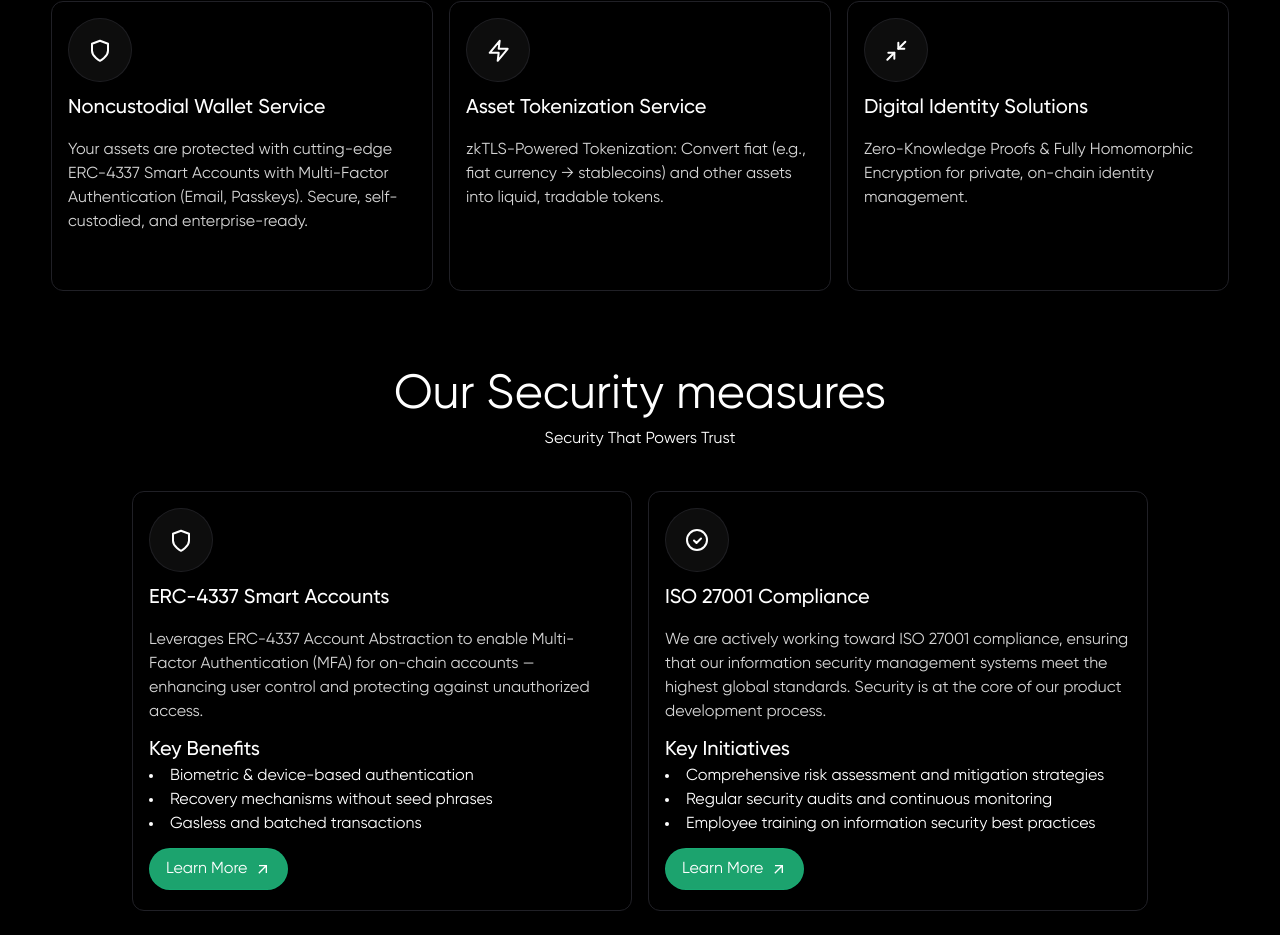
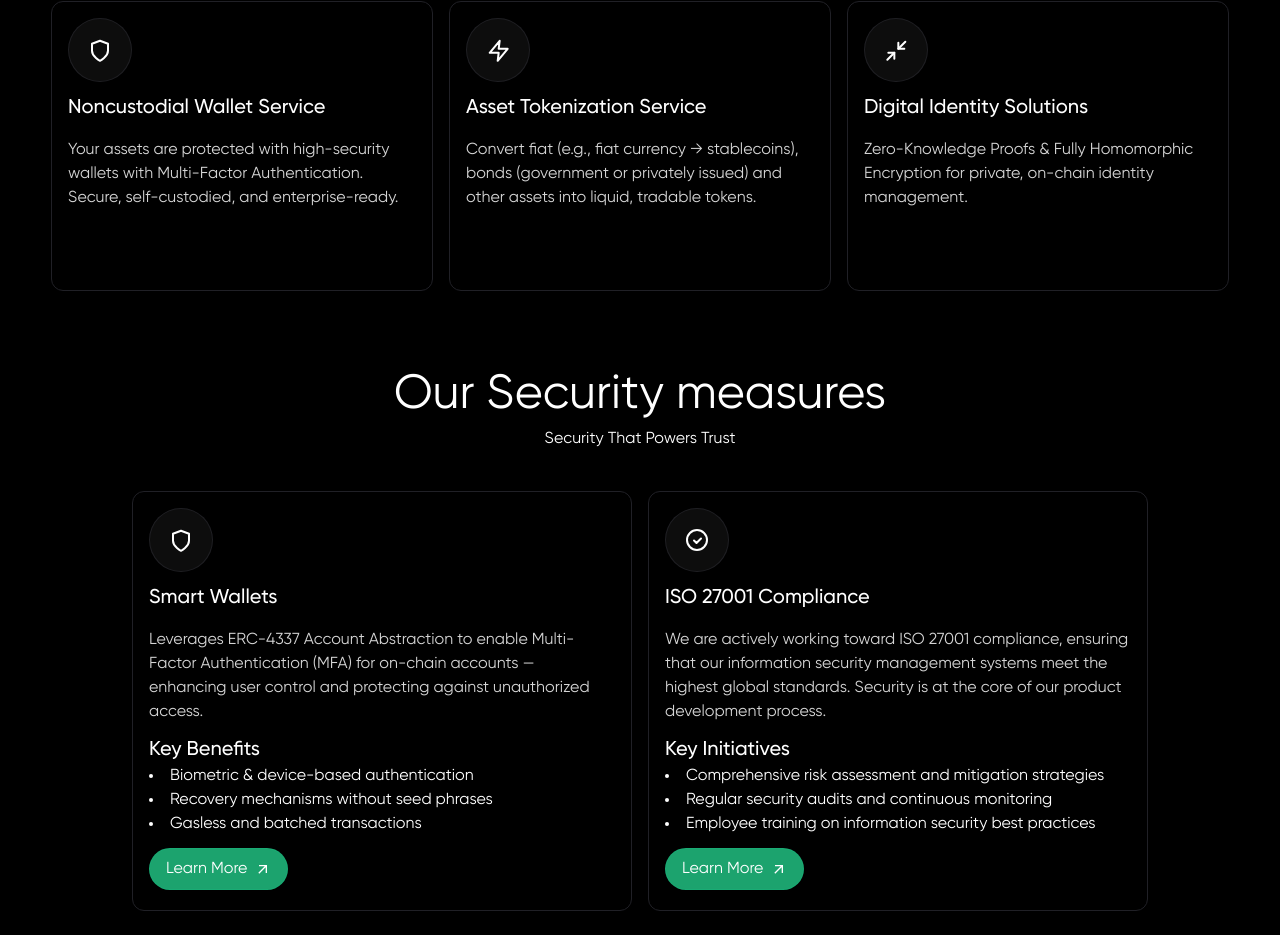
Before and after one commit to 0xsereel/website, a React (Vite) app: page /about in a window 1280 px wide. Shown: the part 1694-2629 px from the top of the page. Built offline with nearby package versions, Linux system fonts and the light colour scheme.

Commit message:
dumb things down

```diff
--- a/src/components/About/AboutHero.tsx
+++ b/src/components/About/AboutHero.tsx
@@ -114,8 +114,7 @@ export const AboutHero = () => {
                     Noncustodial Wallet Service
                   </h3>
                   <p className="mt-4 text-[#D5D5D5]">
-                    Your assets are protected with cutting-edge ERC-4337 Smart
-                    Accounts with Multi-Factor Authentication (Email, Passkeys).
+                    Your assets are protected with high-security wallets with Multi-Factor Authentication.
                     Secure, self-custodied, and enterprise-ready.
                   </p>
                 </div>
@@ -147,7 +146,7 @@ export const AboutHero = () => {
                     Asset Tokenization Service
                   </h3>
                   <p className="mt-4 text-[#D5D5D5]">
-                    zkTLS-Powered Tokenization: Convert fiat (e.g., fiat currency → stablecoins) and other assets into liquid, tradable
+                    Convert fiat (e.g., fiat currency → stablecoins), bonds (government or privately issued) and other assets into liquid, tradable
                     tokens.
                   </p>
                 </div>
@@ -244,7 +243,7 @@ export const AboutHero = () => {
 
                 <div className="mt-3">
                   <h3 className="font-gilroy-medium text-xl">
-                    ERC-4337 Smart Accounts
+                    Smart Wallets
                   </h3>
                   <p className="mt-4 text-[#D5D5D5]">
                     Leverages ERC-4337 Account Abstraction to enable
--- a/src/pages/solutions/Wallet.tsx
+++ b/src/pages/solutions/Wallet.tsx
@@ -24,7 +24,7 @@ export const Wallet = () => {
             For institutions who demand both crypto-native features and traditional finance compatibility:
           </h2>
           <ul className="list-disc list-inside mb-6">
-            <li><strong>Non-custodial ERC-4337 smart accounts</strong> with social logins (email) + WebAuthn passkeys</li>
+            <li><strong>Non-custodial smart accounts</strong> with social logins (email) + WebAuthn passkeys</li>
             <li><strong>Enterprise-grade controls:</strong> Multisig, gas abstraction, transaction policies</li>
             <li><strong>Seamless integration</strong> with existing financial reporting systems</li>
             <li><strong>MEV Resistant:</strong> We take advantage of private mempools to make your trades efficient</li>
```
